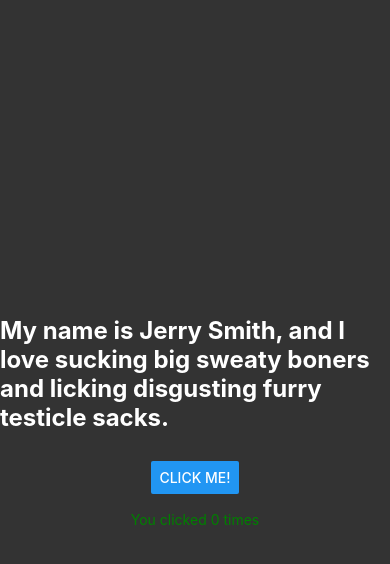
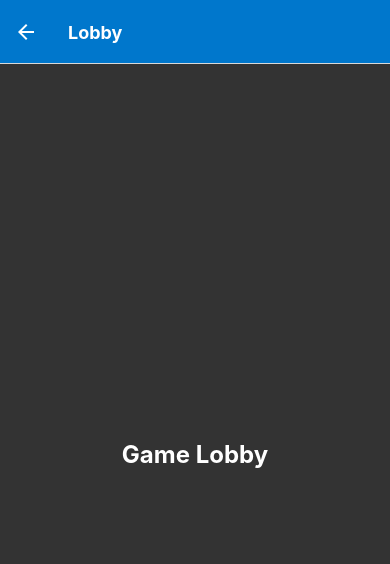
Before and after one commit to budmoon/RemoteRunners, a React Native app: screen /Lobby in a window 390 px wide. Shown: the top 564 px of the page. Built offline with nearby package versions, Linux system fonts and the light colour scheme.

Commit message:
Added basics for navigation. New screens folder to house screen components, split home and lobby screens away from entry app component

```diff
--- a/App.tsx
+++ b/App.tsx
@@ -1,40 +1,26 @@
-import { StatusBar } from 'expo-status-bar';
-import { useState } from 'react';
-import { StyleSheet, Text, View, Button } from 'react-native';
+import { NavigationContainer } from '@react-navigation/native';
+import { createNativeStackNavigator } from '@react-navigation/native-stack';
+import HomeScreen from './screens/home';
+import LobbyScreen from './screens/lobby';
+
+const Stack = createNativeStackNavigator();
+const ScreenOptions = {
+  headerStyle: {
+    backgroundColor: '#07c'
+  },
+  headerTintColor: '#fff',
+  headerTitleStyle: {
+    fontWeight: 'bold'
+  }
+};
 
 export default function App() {
-  const [count, setCount] = useState(0);
-
   return (
-    <View style={styles.container}>
-      <Text style={styles.mainText}>
-        {'My name is Jerry Smith, and I love sucking big sweaty boners and licking disgusting furry testicle sacks.'}
-        {'\n'}
-        {'\n'}
-      </Text>
-      <StatusBar style="auto" />
-      <Button onPress={() => setCount(count + 1)} title="Click Me!" />
-      <Text style={styles.buttonText}>
-        {'\n'}
-        {`You clicked ${count} times`}
-      </Text>
-    </View>
+    <NavigationContainer>
+      <Stack.Navigator initialRouteName='Home'>
+        <Stack.Screen name='Home' component={HomeScreen} options={ScreenOptions} />
+        <Stack.Screen name='Lobby' component={LobbyScreen} options={ScreenOptions} />
+      </Stack.Navigator>
+    </NavigationContainer>
   );
 }
-
-const styles = StyleSheet.create({
-  container: {
-    flex: 1,
-    backgroundColor: '#333',
-    alignItems: 'center',
-    justifyContent: 'center'
-  },
-  mainText: {
-    fontSize: 24,
-    color: '#fff',
-    fontWeight: 'bold'
-  },
-  buttonText: {
-    color: 'green'
-  }
-});
--- a/package.json
+++ b/package.json
@@ -11,14 +11,16 @@
   },
   "dependencies": {
     "@react-navigation/native": "^6.0.8",
+    "@react-navigation/native-stack": "^6.5.2",
     "expo": "~44.0.0",
     "expo-status-bar": "~1.2.0",
     "react": "17.0.1",
     "react-dom": "17.0.1",
     "react-native": "0.64.3",
+    "react-native-safe-area-context": "3.3.2",
+    "react-native-screens": "~3.10.1",
     "react-native-web": "0.17.1",
-    "react-native-screens": "~3.10.1",
-    "react-native-safe-area-context": "3.3.2"
+    "react-navigation-stack": "^2.10.4"
   },
   "devDependencies": {
     "@babel/core": "^7.12.9",
--- /dev/null
+++ b/screens/home.tsx
@@ -0,0 +1,41 @@
+import { useState } from 'react';
+import { StyleSheet, Text, View, Button } from 'react-native';
+
+export default function HomeScreen({navigation}) {
+  const [count, setCount] = useState(0);
+
+  return (
+    <View style={styles.container}>
+      <Text style={styles.mainText}>
+        {'My name is Jerry Smith, and I love sucking big sweaty boners and licking disgusting furry testicle sacks.'}
+        {'\n'}
+        {'\n'}
+      </Text>
+      <Button onPress={() => setCount(count + 1)} title="Click Me!" />
+      <Text style={styles.buttonText}>
+        {'\n'}
+        {`You clicked ${count} times`}
+        {'\n'}
+        {'\n'}
+      </Text>
+      <Button onPress={() => navigation.navigate('Lobby')} title="Game Lobby" />
+    </View>
+  );
+}
+
+const styles = StyleSheet.create({
+  container: {
+    flex: 1,
+    backgroundColor: '#333',
+    alignItems: 'center',
+    justifyContent: 'center'
+  },
+  mainText: {
+    fontSize: 24,
+    color: '#fff',
+    fontWeight: 'bold'
+  },
+  buttonText: {
+    color: 'green'
+  }
+});
--- /dev/null
+++ b/screens/lobby.tsx
@@ -0,0 +1,26 @@
+import { StyleSheet, Text, View, Button } from 'react-native';
+
+export default function LobbyScreen({navigation}) {
+
+  return (
+    <View style={styles.container}>
+      <Text style={styles.mainText}>
+        {'Game Lobby'}
+      </Text>
+    </View>
+  );
+}
+
+const styles = StyleSheet.create({
+  container: {
+    flex: 1,
+    backgroundColor: '#333',
+    alignItems: 'center',
+    justifyContent: 'center'
+  },
+  mainText: {
+    fontSize: 24,
+    color: '#fff',
+    fontWeight: 'bold'
+  }
+});
```
Also changed, not shown: 1 other file (tests, documents, lock files or other folders).
